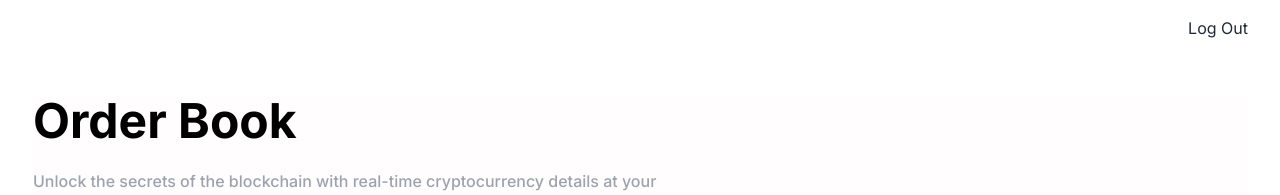
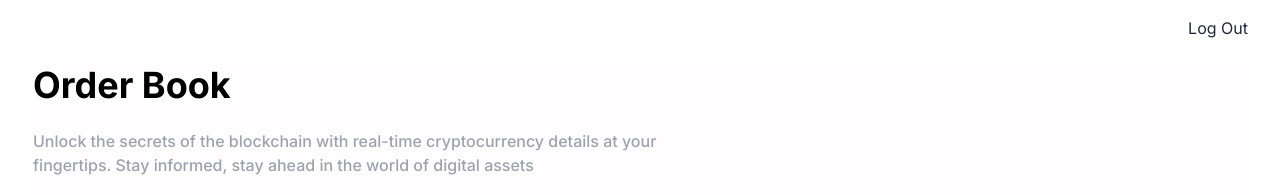
Before and after one commit to Ashishkkb/orderbooking, a Next.js app: page / in a window 1280 px wide. Shown: the top 195 px of the page. Built offline with nearby package versions, Linux system fonts and the light colour scheme; no server answers; sample sign-in values are in the browser's storage.

Commit message:
scroll fix

```diff
--- a/src/app/Components/Symbols.tsx
+++ b/src/app/Components/Symbols.tsx
@@ -73,7 +73,7 @@ const BinanceSymbolList = () => {
         <div className="max-h-screen">
             <div className="flex justify-center">
                 <div className="glass max-w-[1600px] min-w-[95%] flex flex-col gap-6 pb-4">
-                    <div className='text-5xl font-bold'>
+                    <div className='text-4xl font-bold'>
                         Order Book
                     </div>
                     <div className='text-md font-medium text-gray-400'>
--- a/src/app/page.tsx
+++ b/src/app/page.tsx
@@ -25,7 +25,7 @@ export default function Home() {
   }
 
   return (
-    <div className="bg-opacity-20 min-h-screen flex flex-col gap-10">
+    <div className="bg-opacity-20 min-h-screen flex flex-col gap-2">
       <nav className="flex justify-end items-center py-4 px-8  bg-opacity-50 backdrop-blur-md">
         <button
           onClick={handleLogout}
```
